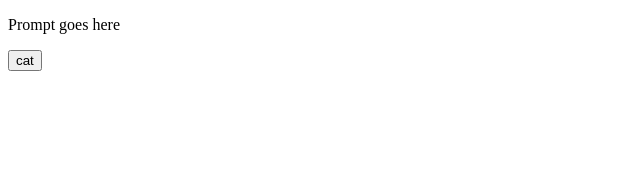
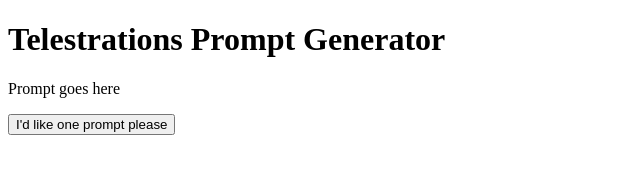
Before and after one commit to nm-t/TelestrationsPrompts, a plain HTML site: page index.html in a window 1280 px wide. Shown: the whole page, without its empty margins (0-640 px from the left). Drawn offline with nearby package versions, Linux system fonts and the light colour scheme.

Commit message:
[CHORE] Updated copy

```diff
--- a/index.html
+++ b/index.html
@@ -9,9 +9,10 @@
 <body>
     <div>
         <div id="text-holder">
+            <h1>Telestrations Prompt Generator</h1>
             <p>Prompt goes here</p>
         </div>
-        <input type="submit" value="cat" onclick="random()">
+        <input type="submit" value="I'd like one prompt please" onclick="random()">
     </div>
 
     <script
```
